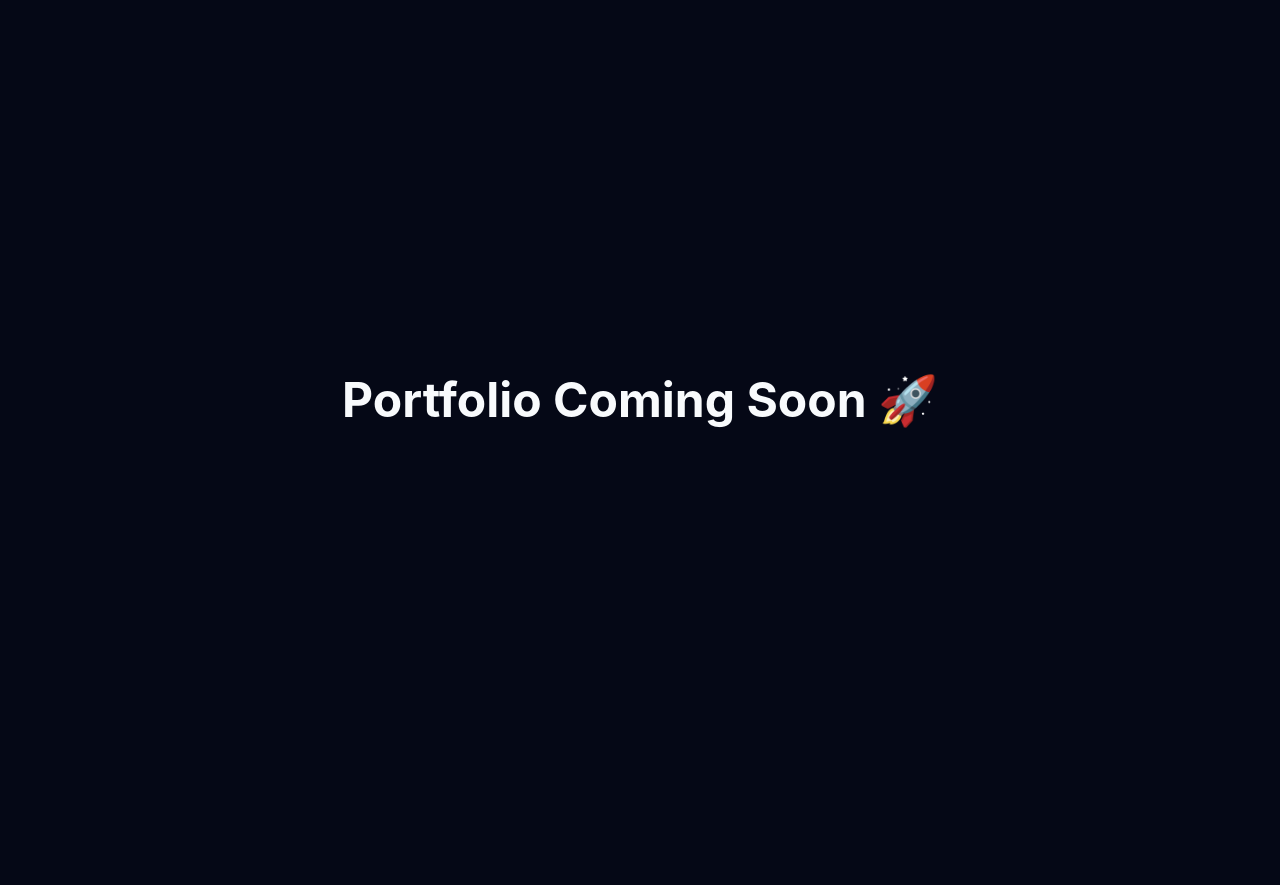
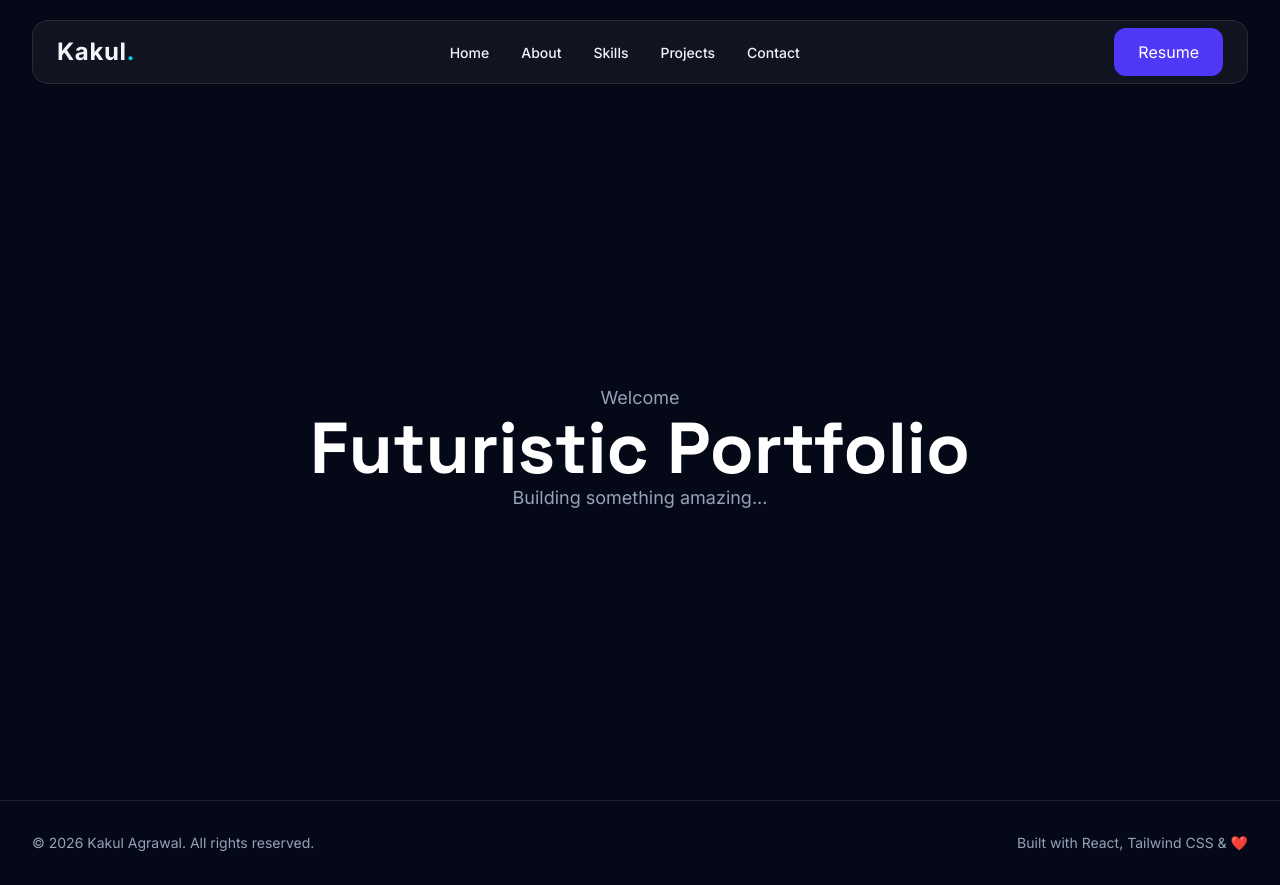
Before and after one commit to kakulagrawal/Portfolio, a React (Vite) app in the folder client/: page / in a window 1280 px wide. Before the commit the page ends 800 px from the top, so only its background shows below. Built offline with nearby package versions, Linux system fonts and the light colour scheme.

Commit message:
Implement layout components and enhance Home page design

```diff
--- a/client/src/App.jsx
+++ b/client/src/App.jsx
@@ -1,8 +1,7 @@
-import { Outlet } from "react-router-dom";
-import React from "react";
+import MainLayout from "./layouts/MainLayout";
 
 function App() {
-  return <Outlet />;
+  return <MainLayout />;
 }
 
 export default App;
--- a/client/src/components/common/Button.jsx
+++ b/client/src/components/common/Button.jsx
@@ -0,0 +1,52 @@
+import { Link } from "react-router-dom";
+
+function Button({
+  children,
+  to,
+  href,
+  variant = "primary",
+  className = "",
+  ...props
+}) {
+  const baseClasses =
+    "inline-flex items-center justify-center rounded-xl px-6 py-3 text-sm font-semibold transition-all duration-300 focus:outline-none";
+
+  const variants = {
+    primary:
+      "bg-indigo-600 text-white hover:bg-indigo-500 hover:-translate-y-1",
+
+    secondary:
+      "border border-slate-600 bg-white/5 text-white hover:bg-white/10 hover:-translate-y-1",
+  };
+
+  const classes = `${baseClasses} ${variants[variant]} ${className}`;
+
+  if (to) {
+    return (
+      <Link to={to} className={classes}>
+        {children}
+      </Link>
+    );
+  }
+
+  if (href) {
+    return (
+      <a
+        href={href}
+        className={classes}
+        target="_blank"
+        rel="noopener noreferrer"
+      >
+        {children}
+      </a>
+    );
+  }
+
+  return (
+    <button className={classes} {...props}>
+      {children}
+    </button>
+  );
+}
+
+export default Button;
--- a/client/src/components/common/Container.jsx
+++ b/client/src/components/common/Container.jsx
@@ -0,0 +1,11 @@
+ function Container({ children, className = "" }) {
+  return (
+    <div
+      className={`mx-auto w-full max-w-7xl px-5 sm:px-6 lg:px-8 ${className}`}
+    >
+      {children}
+    </div>
+  );
+}
+
+export default Container;
--- a/client/src/components/layout/Footer.jsx
+++ b/client/src/components/layout/Footer.jsx
@@ -0,0 +1,19 @@
+import Container from "../common/Container";
+
+function Footer() {
+  const year = new Date().getFullYear();
+
+  return (
+    <footer className="border-t border-white/10 py-8">
+      <Container>
+        <div className="flex flex-col items-center justify-between gap-4 text-center text-sm text-slate-400 md:flex-row">
+          <p>© {year} Kakul Agrawal. All rights reserved.</p>
+
+          <p>Built with React, Tailwind CSS & ❤️</p>
+        </div>
+      </Container>
+    </footer>
+  );
+}
+
+export default Footer;
--- a/client/src/components/layout/Navbar.jsx
+++ b/client/src/components/layout/Navbar.jsx
@@ -0,0 +1,123 @@
+import { useEffect, useState } from "react";
+import { HiOutlineBars3BottomRight, HiOutlineXMark } from "react-icons/hi2";
+import Container from "../common/Container";
+import Button from "../common/Button";
+
+const navLinks = [
+  { label: "Home", href: "#home" },
+  { label: "About", href: "#about" },
+  { label: "Skills", href: "#skills" },
+  { label: "Projects", href: "#projects" },
+  { label: "Contact", href: "#contact" },
+];
+
+function Navbar() {
+  const [isScrolled, setIsScrolled] = useState(false);
+  const [isMenuOpen, setIsMenuOpen] = useState(false);
+
+  useEffect(() => {
+    const handleScroll = () => {
+      setIsScrolled(window.scrollY > 30);
+    };
+
+    handleScroll();
+
+    window.addEventListener("scroll", handleScroll);
+
+    return () => window.removeEventListener("scroll", handleScroll);
+  }, []);
+
+  useEffect(() => {
+    document.body.style.overflow = isMenuOpen ? "hidden" : "auto";
+
+    return () => {
+      document.body.style.overflow = "auto";
+    };
+  }, [isMenuOpen]);
+
+  const closeMenu = () => setIsMenuOpen(false);
+
+  return (
+    <header className="fixed inset-x-0 top-0 z-50">
+      <Container>
+        <nav
+          className={`mt-5 flex h-16 items-center justify-between rounded-2xl border px-6 transition-all duration-300 ${
+            isScrolled
+              ? "border-white/15 bg-slate-900/80 shadow-2xl backdrop-blur-xl"
+              : "border-white/10 bg-white/5 backdrop-blur-lg"
+          }`}
+        >
+          {/* Logo */}
+          <a
+            href="#home"
+            className="text-2xl font-bold tracking-wide text-white transition-transform duration-300 hover:scale-105"
+          >
+            Kakul<span className="text-cyan-400">.</span>
+          </a>
+
+          {/* Desktop Navigation */}
+          <ul className="hidden items-center gap-8 md:flex">
+            {navLinks.map((link) => (
+              <li key={link.label}>
+                <a
+                  href={link.href}
+                  className="text-sm font-medium text-slate-300 transition-colors duration-300 hover:text-white"
+                >
+                  {link.label}
+                </a>
+              </li>
+            ))}
+          </ul>
+
+          {/* Desktop Resume Button */}
+          <div className="hidden md:block">
+            <Button variant="primary">
+              Resume
+            </Button>
+          </div>
+
+          {/* Mobile Toggle */}
+          <button
+            onClick={() => setIsMenuOpen((prev) => !prev)}
+            className="rounded-xl border border-white/10 bg-white/5 p-2 text-white md:hidden"
+            aria-label="Toggle navigation"
+          >
+            {isMenuOpen ? (
+              <HiOutlineXMark size={24} />
+            ) : (
+              <HiOutlineBars3BottomRight size={24} />
+            )}
+          </button>
+        </nav>
+      </Container>
+
+      {/* Mobile Menu */}
+      {isMenuOpen && (
+        <div className="fixed inset-0 z-40 bg-[#050816]/95 backdrop-blur-xl md:hidden">
+          <div className="flex h-full flex-col items-center justify-center gap-8">
+            {navLinks.map((link) => (
+              <a
+                key={link.label}
+                href={link.href}
+                onClick={closeMenu}
+                className="text-2xl font-semibold text-white transition-colors duration-300 hover:text-cyan-400"
+              >
+                {link.label}
+              </a>
+            ))}
+
+            <Button
+              variant="primary"
+              className="mt-4"
+              onClick={closeMenu}
+            >
+              Resume
+            </Button>
+          </div>
+        </div>
+      )}
+    </header>
+  );
+}
+
+export default Navbar;
--- a/client/src/index.css
+++ b/client/src/index.css
@@ -1,4 +1,18 @@
+@import url("https://fonts.googleapis.com/css2?family=Inter:wght@100..900&family=Space+Grotesk:wght@300..700&display=swap");
 @import "tailwindcss";
+
+/* ---------- Theme ---------- */
+
+:root {
+  --background: #050816;
+  --surface: #111827;
+  --primary: #6366f1;
+  --accent: #22d3ee;
+  --text: #f8fafc;
+  --muted: #94a3b8;
+}
+
+/* ---------- Base ---------- */
 
 html {
   scroll-behavior: smooth;
@@ -7,24 +21,33 @@ html {
 body {
   margin: 0;
   min-width: 320px;
-  background: #050816;
-  color: #f8fafc;
-  font-family: Inter, sans-serif;
   overflow-x: hidden;
+  background: var(--background);
+  color: var(--text);
+  font-family: "Inter", sans-serif;
+  -webkit-font-smoothing: antialiased;
+  -moz-osx-font-smoothing: grayscale;
 }
 
-* {
+*,
+*::before,
+*::after {
   box-sizing: border-box;
 }
 
-::selection {
-  background: #6366f1;
-  color: white;
+h1,
+h2,
+h3,
+h4,
+h5,
+h6 {
+  margin: 0;
+  font-family: "Space Grotesk", sans-serif;
 }
 
-img {
-  max-width: 100%;
-  display: block;
+p {
+  margin: 0;
+  color: var(--muted);
 }
 
 a {
@@ -33,19 +56,32 @@ a {
 }
 
 button {
+  font: inherit;
   cursor: pointer;
 }
+
+img {
+  display: block;
+  max-width: 100%;
+}
+
+::selection {
+  background: var(--primary);
+  color: white;
+}
+
+/* ---------- Scrollbar ---------- */
 
 ::-webkit-scrollbar {
   width: 8px;
 }
 
 ::-webkit-scrollbar-track {
-  background: #050816;
+  background: #070b18;
 }
 
 ::-webkit-scrollbar-thumb {
-  background: #3b82f6;
+  background: #4f46e5;
   border-radius: 999px;
 }
 
--- /dev/null
+++ b/client/src/layouts/MainLayout.jsx
@@ -0,0 +1,19 @@
+import { Outlet } from "react-router-dom";
+import Navbar from "../components/layout/Navbar";
+import Footer from "../components/layout/Footer.jsx";
+
+function MainLayout() {
+  return (
+    <div className="min-h-screen bg-[#050816] text-slate-100">
+      <Navbar />
+
+      <main className="pt-24">
+        <Outlet />
+      </main>
+
+      <Footer />
+    </div>
+  );
+}
+
+export default MainLayout;
--- a/client/src/pages/Home.jsx
+++ b/client/src/pages/Home.jsx
@@ -1,10 +1,21 @@
 function Home() {
   return (
-    <main className="min-h-screen bg-[#050816] flex items-center justify-center">
-      <h1 className="text-5xl font-bold">
-        Portfolio Coming Soon 🚀
-      </h1>
-    </main>
+    <section
+      id="home"
+      className="min-h-[calc(100vh-96px)] flex items-center justify-center"
+    >
+      <div className="text-center px-6">
+        <p className="mb-4 text-cyan-400 text-lg">Welcome</p>
+
+        <h1 className="text-5xl md:text-7xl font-bold text-white">
+          Futuristic Portfolio
+        </h1>
+
+        <p className="mt-6 max-w-2xl mx-auto text-slate-400 text-lg">
+          Building something amazing...
+        </p>
+      </div>
+    </section>
   );
 }
 
```
